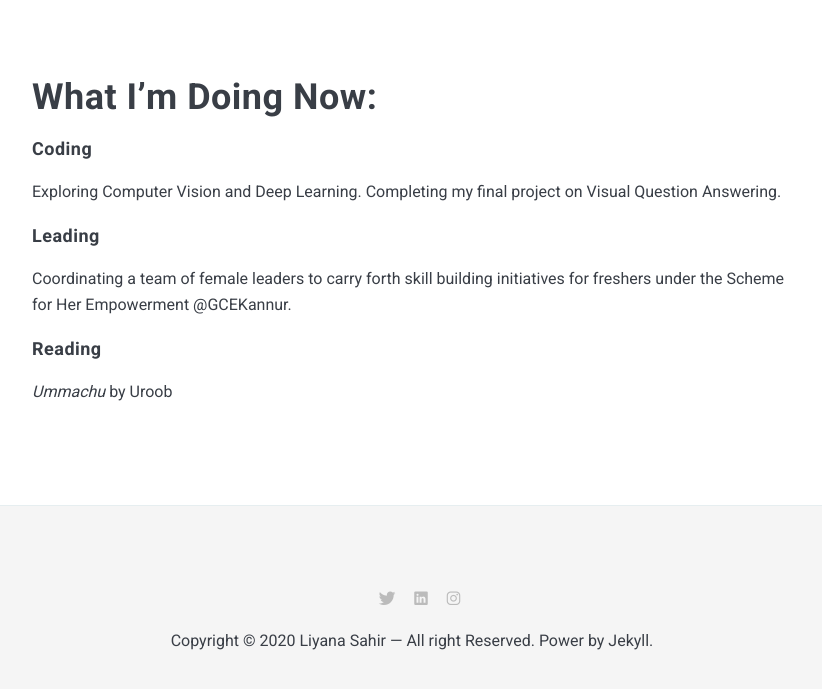
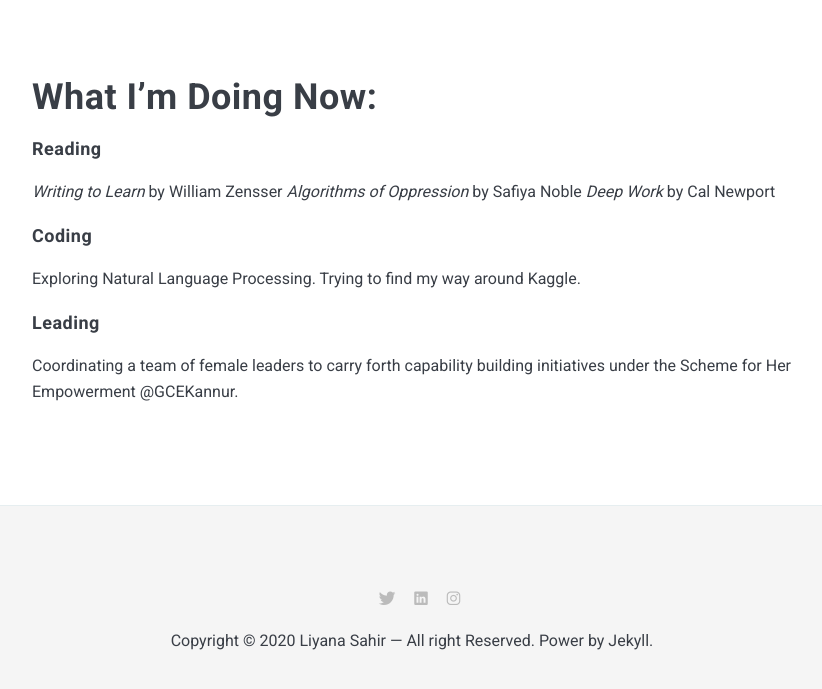
Before and after one commit to liyanasahir/liyanasahir.github.io, a Jekyll site: the page built from _pages/now.md, in a window 1280 px wide and 900 px high, scrolled down 709 px, cut to the strip 206-895 px from the top of the window. Shown: the whole strip, without its empty margins (228-1050 px from the left). Built offline with Jekyll 4.4.1, drawn with Linux system fonts in a browser that asks for light colours; nearby versions of some CDN libraries.

Commit message:
Added post on graduating, edits to about and now

```diff
--- a/_pages/now.md
+++ b/_pages/now.md
@@ -7,11 +7,13 @@
 
 # What I’m Doing Now:
 
+##### Reading
+*Writing to Learn* by William Zensser
+*Algorithms of Oppression* by Safiya Noble
+*Deep Work* by Cal Newport
+
 ##### Coding
-Exploring Computer Vision and Deep Learning. Completing my final project on Visual Question Answering.
+Exploring Natural Language Processing. Trying to find my way around Kaggle.
 
 ##### Leading
-Coordinating a team of female leaders to carry forth skill building initiatives for freshers under the Scheme for Her Empowerment @GCEKannur.
-
-##### Reading
-*Ummachu* by Uroob
+Coordinating a team of female leaders to carry forth capability building initiatives under the Scheme for Her Empowerment @GCEKannur.
```
Also changed, not shown: _pages/about.md (+1 -1 lines), images/educated.jpg (added), images/os.jpg (added).
